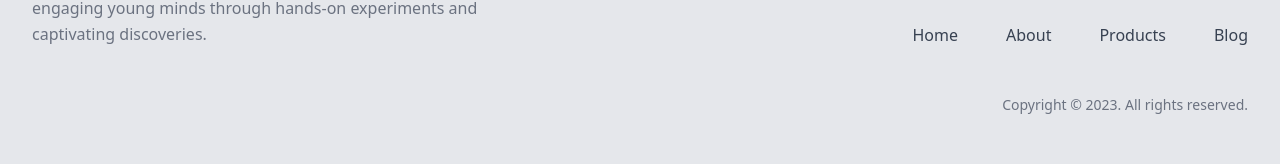
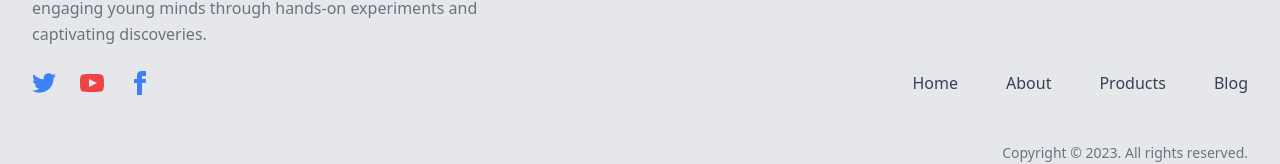
Before and after one commit to alaminrifat/khela-ghor-client, a React (Vite) app: page / in a window 1280 px wide. Shown: the part 4181-4345 px from the top of the page. Built offline with nearby package versions, Linux system fonts and the light colour scheme; no server answers.

Commit message:
footer social button, readme file added

```diff
--- a/src/Pages/Footer/Footer.jsx
+++ b/src/Pages/Footer/Footer.jsx
@@ -46,8 +46,12 @@
                             resources. Our carefully curated collection brings
                             science to life, engaging young minds through
                             hands-on experiments and captivating discoveries.
-
                         </p>
+                        <div className="mt-6 flex gap-6 justify-center md:justify-start">
+                            <Link><svg xmlns="http://www.w3.org/2000/svg" width="24" height="24" viewBox="0 0 24 24" className="fill-current text-blue-500"><path d="M24 4.557c-.883.392-1.832.656-2.828.775 1.017-.609 1.798-1.574 2.165-2.724-.951.564-2.005.974-3.127 1.195-.897-.957-2.178-1.555-3.594-1.555-3.179 0-5.515 2.966-4.797 6.045-4.091-.205-7.719-2.165-10.148-5.144-1.29 2.213-.669 5.108 1.523 6.574-.806-.026-1.566-.247-2.229-.616-.054 2.281 1.581 4.415 3.949 4.89-.693.188-1.452.232-2.224.084.626 1.956 2.444 3.379 4.6 3.419-2.07 1.623-4.678 2.348-7.29 2.04 2.179 1.397 4.768 2.212 7.548 2.212 9.142 0 14.307-7.721 13.995-14.646.962-.695 1.797-1.562 2.457-2.549z"></path></svg></Link>
+                            <Link><svg xmlns="http://www.w3.org/2000/svg" width="24" height="24" viewBox="0 0 24 24" className="fill-current text-red-500"><path d="M19.615 3.184c-3.604-.246-11.631-.245-15.23 0-3.897.266-4.356 2.62-4.385 8.816.029 6.185.484 8.549 4.385 8.816 3.6.245 11.626.246 15.23 0 3.897-.266 4.356-2.62 4.385-8.816-.029-6.185-.484-8.549-4.385-8.816zm-10.615 12.816v-8l8 3.993-8 4.007z"></path></svg></Link>
+                            <Link><svg xmlns="http://www.w3.org/2000/svg" width="24" height="24" viewBox="0 0 24 24" className="fill-current text-blue-500"><path d="M9 8h-3v4h3v12h5v-12h3.642l.358-4h-4v-1.667c0-.955.192-1.333 1.115-1.333h2.885v-5h-3.808c-3.596 0-5.192 1.583-5.192 4.615v3.385z"></path></svg></Link>
+                        </div>
                     </div>
 
                     <nav aria-label="Footer Nav" className="mt-12 lg:mt-0">
```
Also changed, not shown: 1 other file (tests, documents, lock files or other folders).
